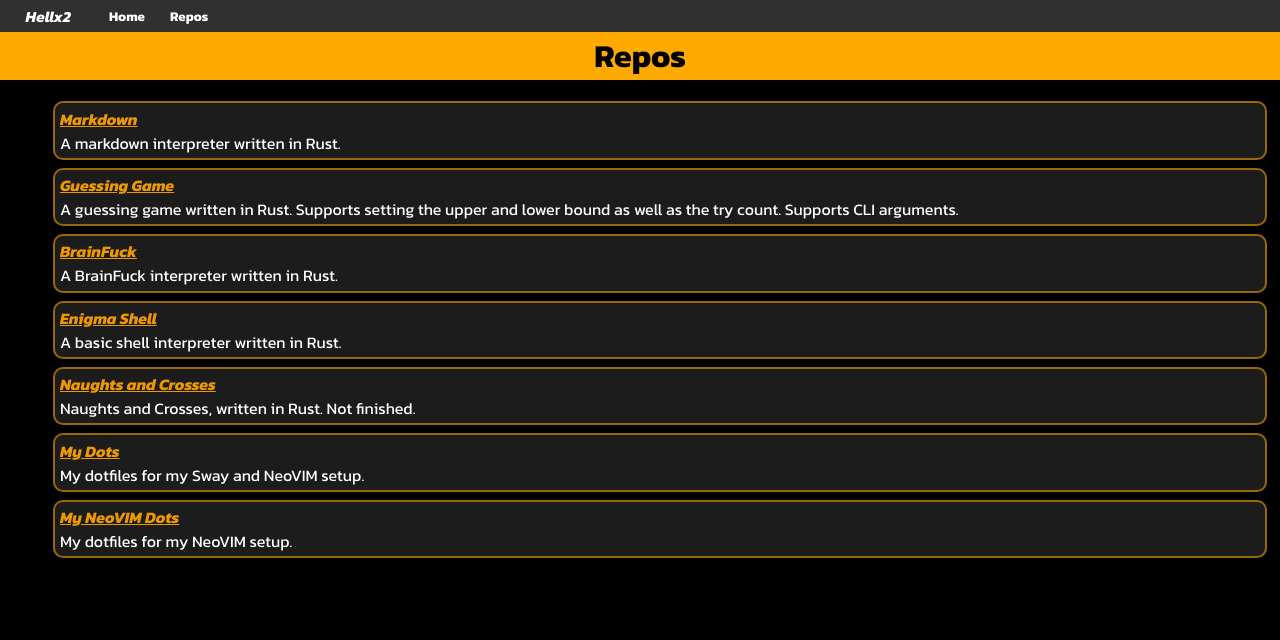
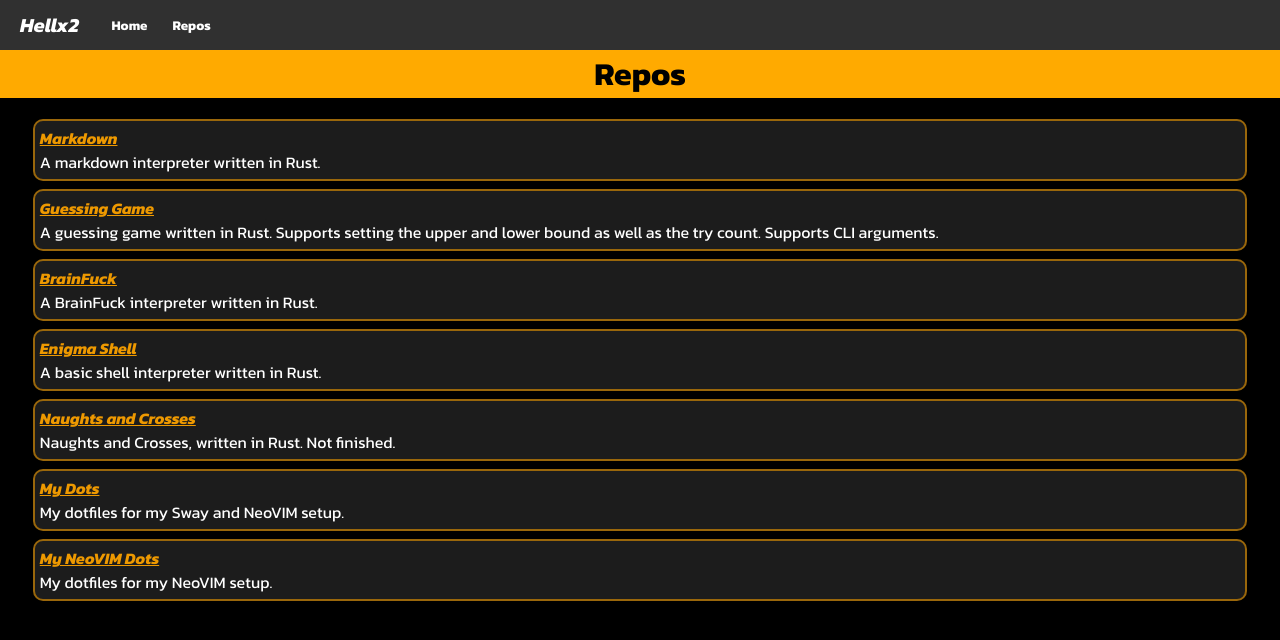
Before and after one commit to Hellx2/Hellx2.github.io, a plain HTML site: page repos.html in a window 1280 px wide. Drawn offline with Linux system fonts and the light colour scheme; a web font is replaced by a local one.

Commit message:
Update to make style consistent between screen sizes.

```diff
--- a/index.css
+++ b/index.css
@@ -19,11 +19,15 @@ h1 {
 }
 
 #main {
-    margin-top: 4vh;
+    margin-top: 50px;
     color: #000000;
     margin-bottom: 0;
     width: 100%;
     background: #ffaa00;
+}
+
+#main2 {
+    padding: 0px 20px;
 }
 
 #main,
@@ -38,7 +42,7 @@ nav {
     width: 100%;
     background: #303030;
     align-items: center;
-    height: 4vh;
+    height: 50px;
 }
 
 nav button {
@@ -61,24 +65,25 @@ nav button:hover {
 }
 
 #title {
-    margin: 0 2vw;
+    margin: 0 20px;
     font-weight: bold;
     font-style: italic;
-    font-size: 1.2vw;
+    font-size: 20px;
     color: #ffffff;
 }
 
 #repos-list {
     list-style-type: none;
+    padding: 0;
 }
 
 #repos-list li {
     color: white;
     margin: 1vh 1vw;
-    border: 0.3vh #ee990099 solid;
+    border: 2px #ee990099 solid;
     border-radius: 10px;
     background-color: #1c1c1c;
-    padding: 0.4vh 0.4vw;
+    padding: 5px;
     transition: background-color 0.3s;
 }
 
--- a/repos.html
+++ b/repos.html
@@ -21,12 +21,7 @@
     <body>
         <nav>
             <span id="title">Hellx2</span>
-            <button
-                id="home"
-                onclick="window.open('https://hellx2.github.io', '_self')"
-            >
-                Home
-            </button>
+            <button id="home" onclick="window.open('./', '_self')">Home</button>
             <button id="repos" onclick="window.open('repos.html', '_self')">
                 Repos
             </button>
```
